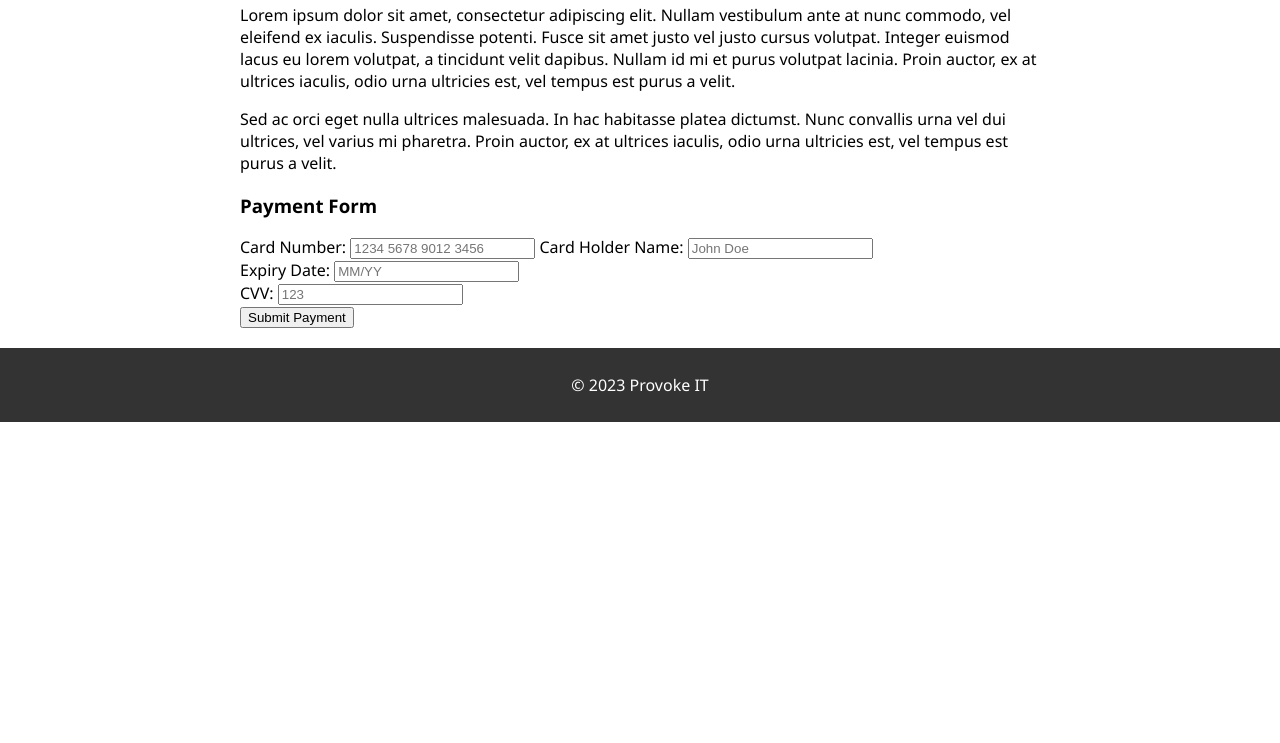
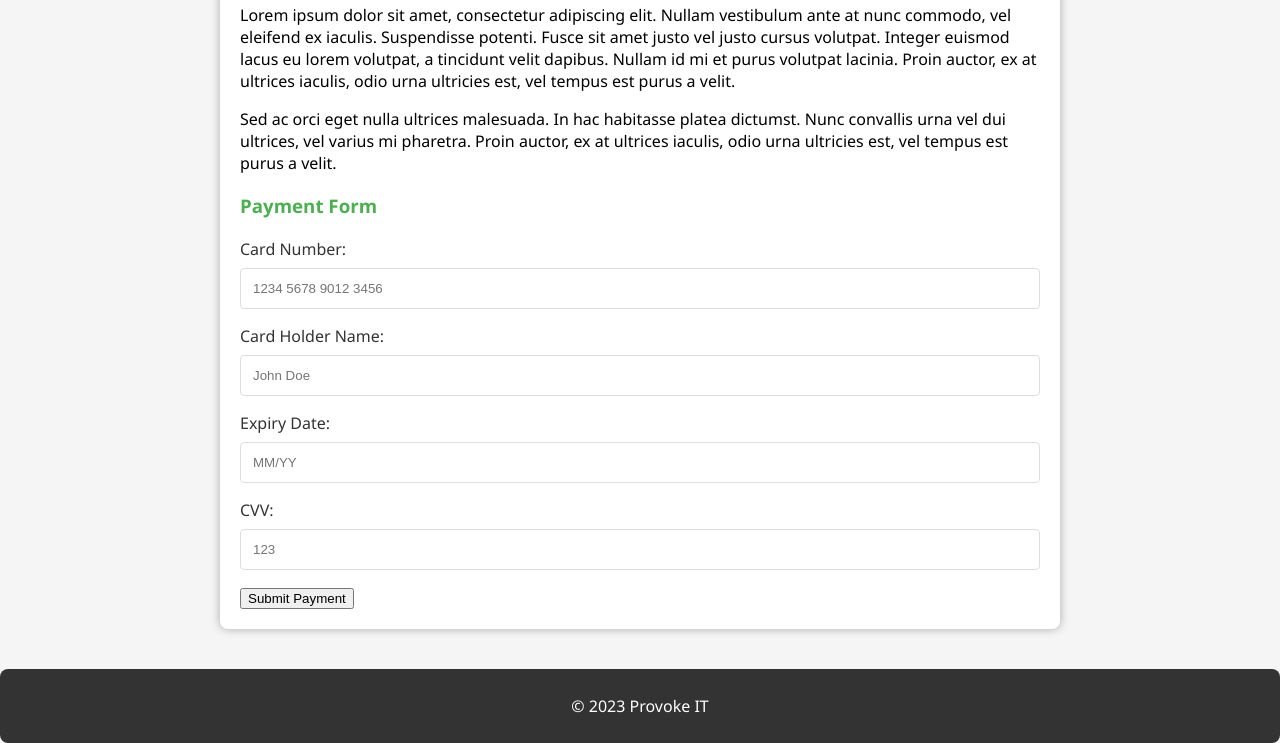
Before and after one commit to PradumnSrivastava/Provoke-IT, a plain HTML site: page index.html in a window 1280 px wide. Shown: the part 203-946 px from the top of the page. Before the commit the page ends 800 px from the top, so only its background shows below. Drawn offline with Linux system fonts and the light colour scheme.

Commit message:
Update styles.css

```diff
--- a/styles.css
+++ b/styles.css
@@ -3,6 +3,7 @@ body {
     margin: 0;
     padding: 0;
     box-sizing: border-box;
+    background-color: #f5f5f5; /* Light background color */
   }
 
   header {
@@ -48,10 +49,52 @@ body {
     max-width: 800px;
     margin: 0 auto;
     padding: 20px;
+    background-color: #fff; /* White background for content */
+    border-radius: 8px;
+    box-shadow: 0 0 10px rgba(0, 0, 0, 0.3);
   }
 
   section {
     margin-top: 40px;
+  }
+
+  h2, h3 {
+    color: #4caf50; /* Green accent color for headings */
+  }
+
+  .payment-form {
+    margin-top: 20px;
+  }
+
+  label {
+    display: block;
+    margin-bottom: 8px;
+    color: #333; /* Darker text color for labels */
+  }
+
+  input {
+    padding: 12px;
+    border: 1px solid #ddd; /* Lighter border color for input fields */
+    border-radius: 4px;
+    width: 100%;
+    margin-bottom: 16px;
+    box-sizing: border-box;
+  }
+
+  .button {
+    background-color: #4caf50;
+    color: #fff;
+    padding: 12px 20px;
+    border: none;
+    border-radius: 4px;
+    cursor: pointer;
+    font-size: 16px;
+    transition: background-color 0.3s ease, transform 0.2s ease;
+  }
+
+  .button:hover {
+    background-color: #45a049;
+    transform: scale(1.05); /* Add a subtle scaling effect on hover */
   }
 
   footer {
@@ -59,4 +102,6 @@ body {
     color: #fff;
     text-align: center;
     padding: 10px 0;
+    margin-top: 40px;
+    border-radius: 8px;
   }
```
